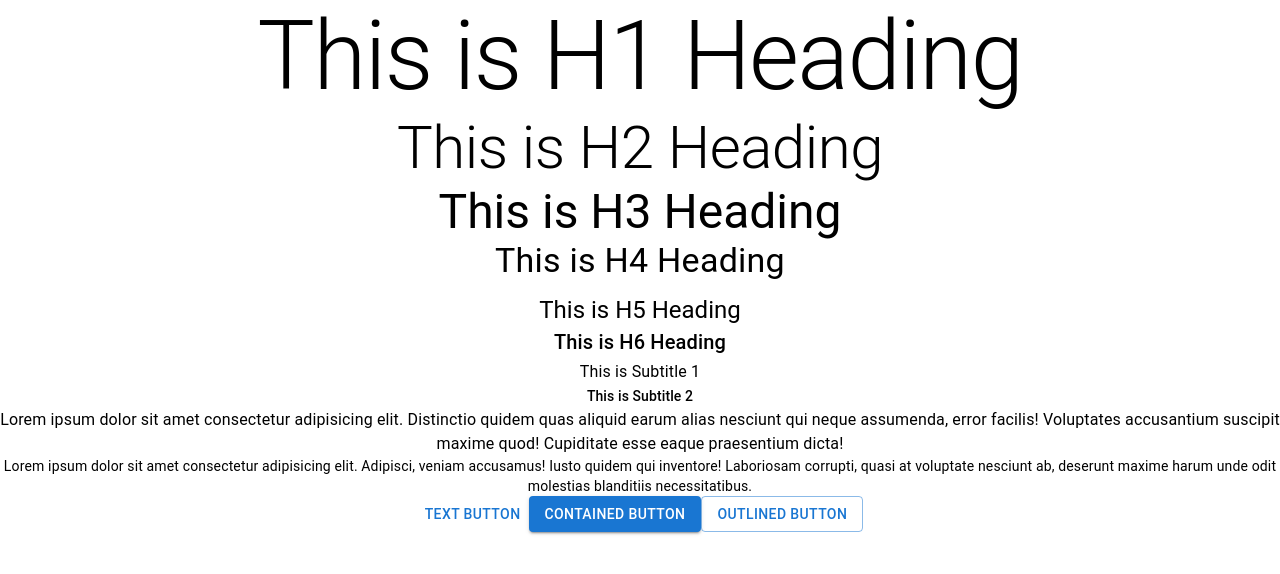
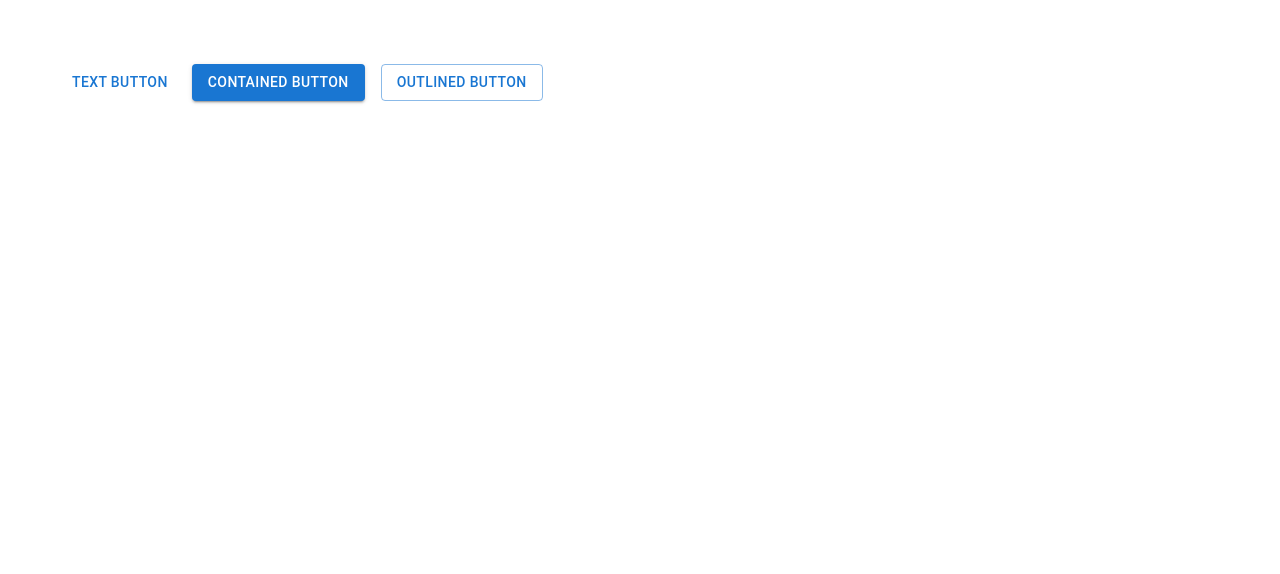
Before and after one commit to sksuraj17/react-mui, a React (Create React App) app: page / in a window 1280 px wide. Shown: the top 574 px of the page. Built offline with nearby package versions, Linux system fonts and the light colour scheme.

Commit message:
MuiButton commit 2

```diff
--- a/src/App.css
+++ b/src/App.css
@@ -1,5 +1,5 @@
 .App {
-  text-align: center;
+  padding: 4rem;
 }
 
 .App-logo {
--- a/src/App.tsx
+++ b/src/App.tsx
@@ -1,11 +1,11 @@
 import './App.css';
 import { MuiButton } from './components/MuiButton';
-import { MuiTypography } from './components/MuiTypography';
+// import { MuiTypography } from './components/MuiTypography';
 
 function App() {
   return (
     <div className="App">
-      <MuiTypography />
+    {/* <MuiTypography /> */}
       <MuiButton />
     </div>
   );
--- a/src/components/MuiButton.tsx
+++ b/src/components/MuiButton.tsx
@@ -1,10 +1,11 @@
 import { Button } from "@mui/material"
+import { Stack } from "@mui/material"
 export const MuiButton = () => {
   return (
-    <div>
+    <Stack spacing={2} direction='row'>
         <Button variant="text">Text Button</Button>
         <Button variant="contained">Contained Button</Button>
         <Button variant="outlined">Outlined Button</Button>
-    </div>
+    </Stack>
   )
 }
```
